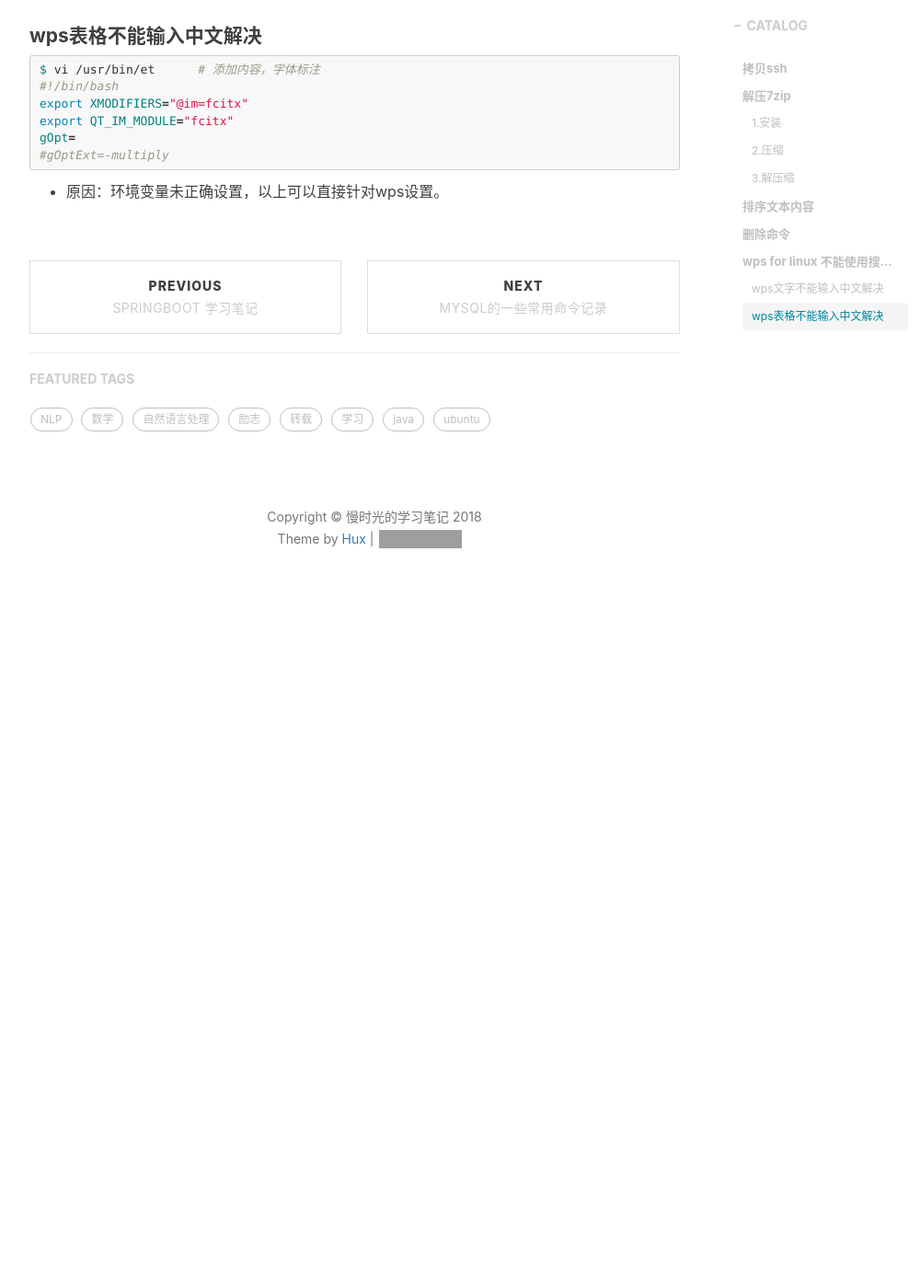
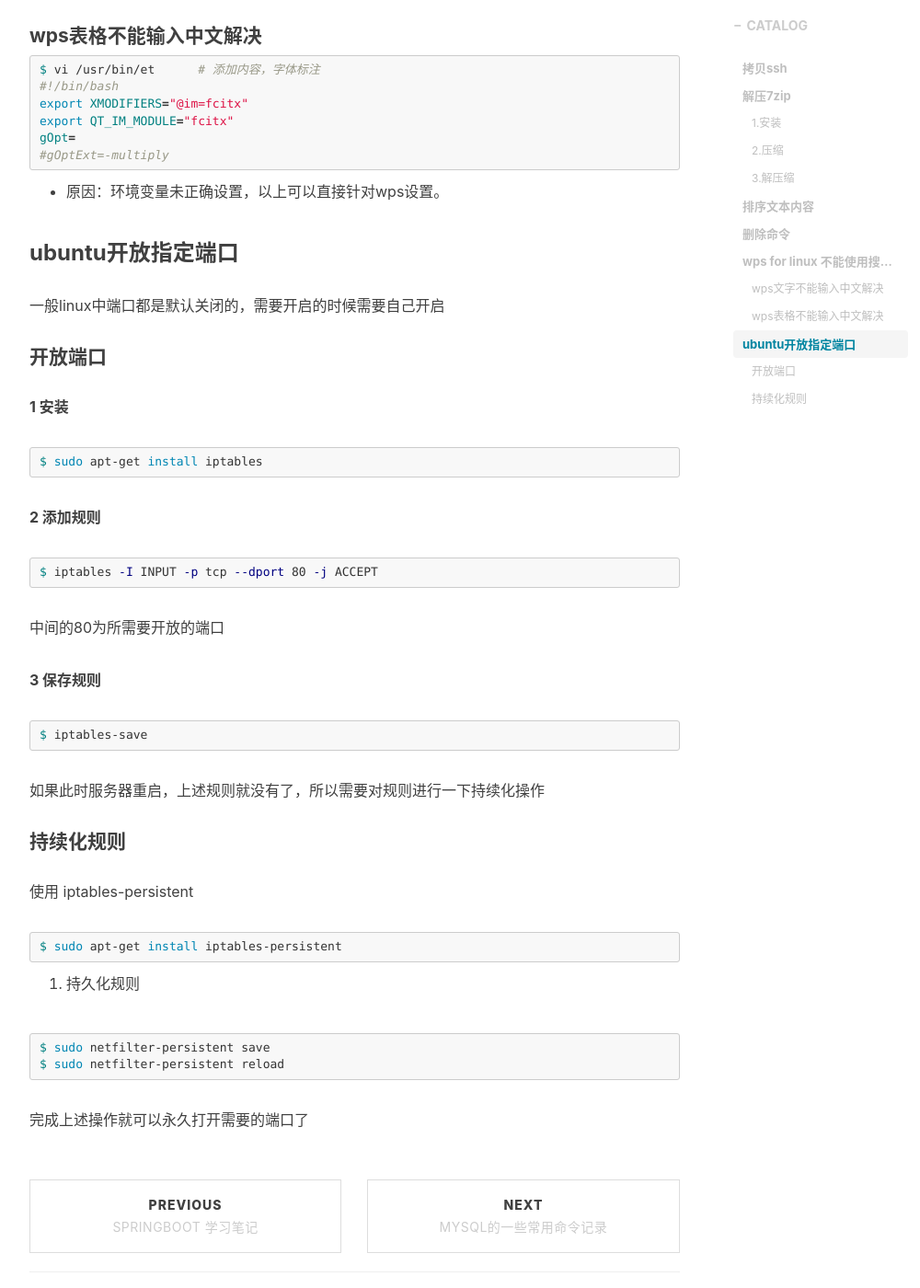
Before and after one commit to msg901216/msg901216.github.io, a Jekyll site: the page built from _posts/2018/linux-sql/2018-12-02-notes-linux.md, in a window 1280 px wide and 1400 px high, scrolled down 1755 px. Shown: the whole window at 92% size, without its empty margins (233-1233 px from the left). Built offline with Jekyll 4.4.1, drawn with Linux system fonts in a browser that asks for light colours; nearby versions of some CDN libraries; comment, search, counter and statistics services are not loaded; before the commit the page ends 2445 px from its top, so only the background shows below that; grey boxes are pictures that could not be loaded.

Commit message:
Update 2018-12-02-notes-linux.md

````diff
--- a/_posts/2018/linux-sql/2018-12-02-notes-linux.md
+++ b/_posts/2018/linux-sql/2018-12-02-notes-linux.md
@@ -95,3 +95,48 @@
 ```
 
 * 原因：环境变量未正确设置，以上可以直接针对wps设置。
+
+### ubuntu开放指定端口
+
+一般linux中端口都是默认关闭的，需要开启的时候需要自己开启
+
+#### 开放端口
+
+**1 安装**
+
+```bash
+$ sudo apt-get install iptables
+```
+
+**2 添加规则**
+
+```bash
+$ iptables -I INPUT -p tcp --dport 80 -j ACCEPT
+```
+
+中间的80为所需要开放的端口
+
+**3 保存规则**
+
+```bash
+$ iptables-save
+```
+
+如果此时服务器重启，上述规则就没有了，所以需要对规则进行一下持续化操作
+
+#### 持续化规则
+
+使用 iptables-persistent
+
+```bash
+$ sudo apt-get install iptables-persistent
+```
+
+1. 持久化规则
+
+```bash
+$ sudo netfilter-persistent save
+$ sudo netfilter-persistent reload
+```
+
+完成上述操作就可以永久打开需要的端口了
````
